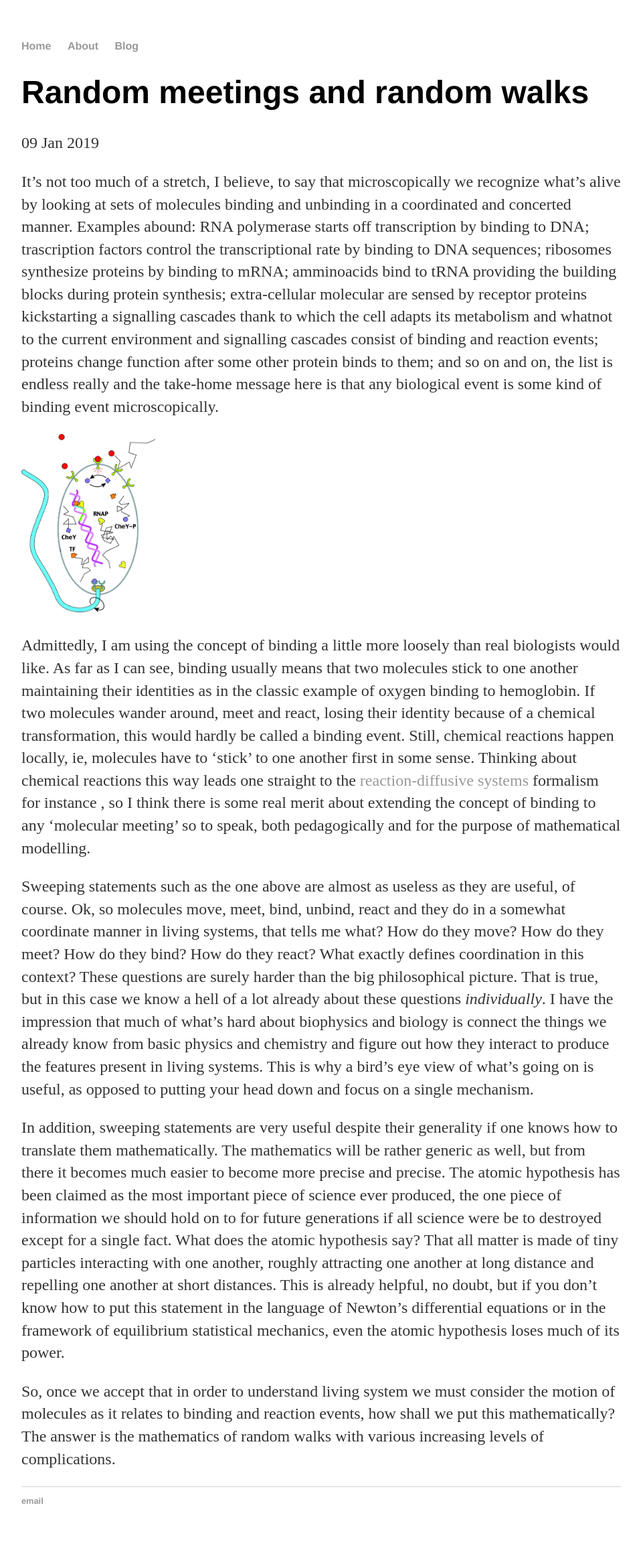
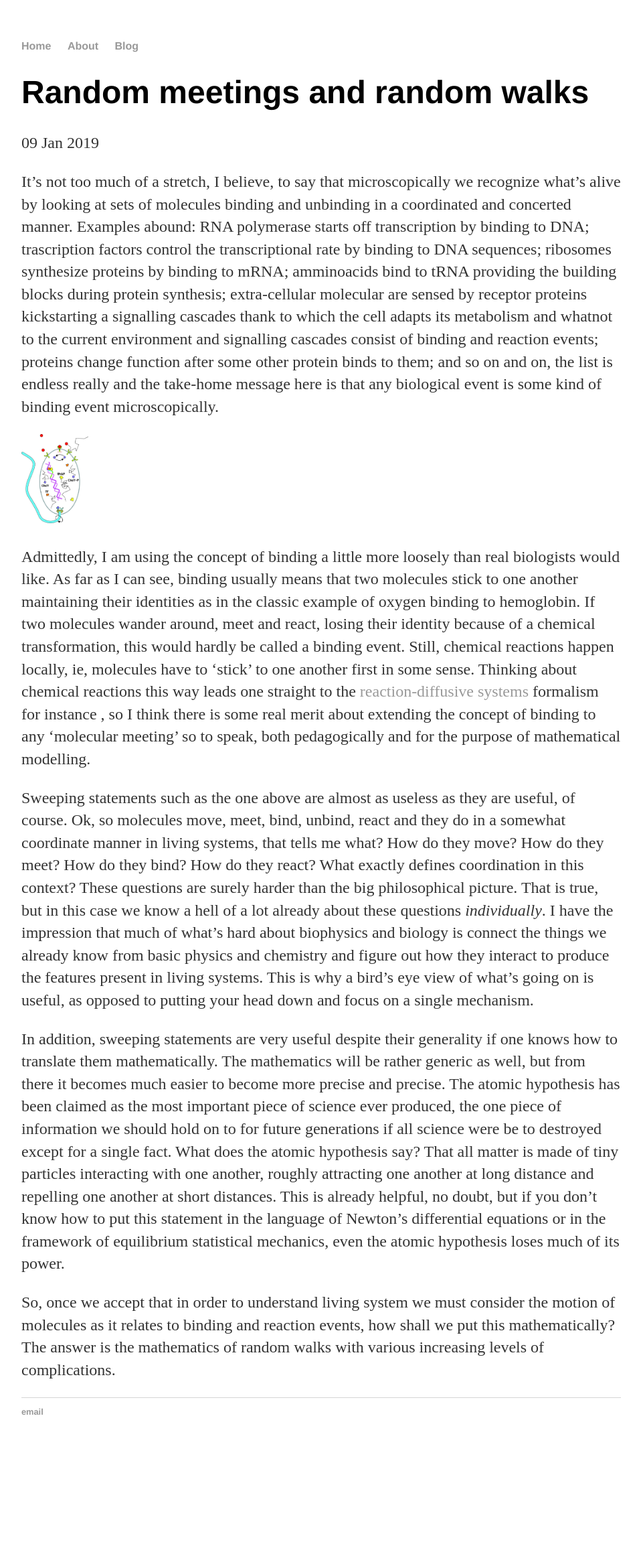
Before and after one commit to ghostsandmachines/ghostsandmachines.github.io, a Jekyll site: the page built from _posts/2019-01-09-ghost-and-machines-site-launched.md, in a window 1280 px wide. Shown: the whole page at 67% size, without its empty margins (160-1118 px from the left). Built offline with Jekyll 4.4.1, drawn with Linux system fonts in a browser that asks for light colours; after the commit the page ends 2175 px from its top, so only the background shows below that.

Commit message:
Update 2019-01-09-ghost-and-machines-site-launched.md

```diff
--- a/_posts/2019-01-09-ghost-and-machines-site-launched.md
+++ b/_posts/2019-01-09-ghost-and-machines-site-launched.md
@@ -6,7 +6,7 @@
 
 It's not too much of a stretch, I believe, to say that microscopically we recognize what's alive by looking at sets of molecules binding and unbinding in a coordinated and concerted manner. Examples abound: RNA polymerase starts off transcription by binding to DNA; trascription factors control the transcriptional rate by binding to DNA sequences; ribosomes synthesize proteins by binding to mRNA; amminoacids bind to tRNA providing the building blocks during protein synthesis; extra-cellular molecular are sensed by receptor proteins kickstarting a signalling cascades thank to which the cell adapts its metabolism and whatnot to the current environment and signalling cascades consist of binding and reaction events; proteins change function after some other protein binds to them; and so on and on, the list is endless really and the take-home message here is that any biological event is some kind of binding event microscopically.
 
-<img src="{{ site.url }}/blog/img/2019-01-09-bindings.jpg" class="center" alt="bindings" width="200"/>
+<img src="{{ site.url }}/blog/img/2019-01-09-bindings.jpg" class="center" alt="bindings" width="100"/>
 
 <!--![bindings]({{ site.url }}/blog/img/2019-01-09-bindings.jpg =50x150)-->
 
```
